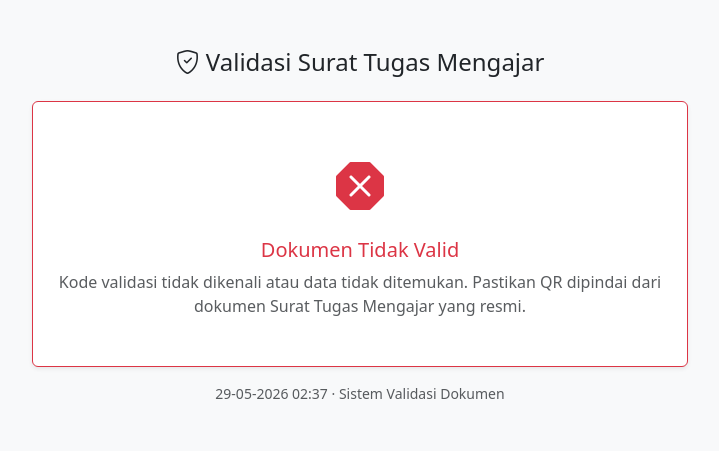
After one commit to mrymodion/kaprodi, a CodeIgniter 4 app: the page made by app/Views/validasi/surat.php in a window 1280 px wide. The commit adds this page. Shown: the top 451 px of the page, without its empty margins (280-999 px from the left). Run offline with PHP 8.4 and a stand-in for CodeIgniter, Linux system fonts and the light colour scheme; the template is opened without the code that fills it, so the values that code supplies are empty; some libraries are stand-ins or nearby versions.

Commit message:
feat: QR code validasi keaslian pada Surat Tugas Mengajar
Tambah QR code di blok tanda tangan PDF yang mengarah ke halaman
validasi publik (/validasi/surat). Token stateless berbasis HMAC
(dosen_id:ta_id) dengan secret per-instalasi di WRITEPATH, tanpa
tabel baru. Halaman validasi menampilkan data dosen, prodi, TA,
daftar MK, dan penandatangan sesuai basis data resmi.

Menambah dependency chillerlan/php-qrcode (output PNG via GD).

https://claude.ai/code/session_01ReQ8y7HSMLLPG2MNMTkuCP

```diff
--- a/app/Config/Routes.php
+++ b/app/Config/Routes.php
@@ -18,6 +18,9 @@ $routes->post('tracer/isi/(:segment)', 'Tracer\PublicTracerController::submit/$1
 // Form publik survei kepuasan pengguna lulusan (diisi atasan/pengguna, tanpa login)
 $routes->get('kepuasan/isi/(:segment)',  'Tracer\PublicKepuasanController::form/$1');
 $routes->post('kepuasan/isi/(:segment)', 'Tracer\PublicKepuasanController::submit/$1');
+
+// Validasi publik Surat Tugas Mengajar via QR code (tanpa login)
+$routes->get('validasi/surat', 'Validasi::surat');
 
 // Routes yang butuh autentikasi (filter 'session' & 'prodiScope' diaktifkan di Config/Filters.php)
 $routes->group('', ['filter' => ['session', 'prodiScope']], function ($routes) {
--- a/app/Controllers/Akun/DtprController.php
+++ b/app/Controllers/Akun/DtprController.php
@@ -247,6 +247,7 @@ class DtprController extends BaseController
             'dasar'      => '',
             'signerNama' => $signer['nama'],
             'signerNip'  => $signer['nip'],
+            'qr'         => (new \App\Services\SuratValidator())->qrDataUri((int) $d['id'], $taId),
         ];
 
         $html   = view('dosen/pengampu/surat_tugas', $data);
--- a/app/Controllers/Dosen/PengampuController.php
+++ b/app/Controllers/Dosen/PengampuController.php
@@ -287,6 +287,7 @@ class PengampuController extends BaseController
             'dasar'      => trim((string) $this->request->getPost('dasar')),
             'signerNama' => trim((string) $this->request->getPost('signer_nama')),
             'signerNip'  => trim((string) $this->request->getPost('signer_nip')),
+            'qr'         => (new \App\Services\SuratValidator())->qrDataUri($dosenId, $taId),
         ];
 
         $html   = view('dosen/pengampu/surat_tugas', $data);
--- /dev/null
+++ b/app/Views/validasi/surat.php
@@ -0,0 +1,63 @@
+<!DOCTYPE html>
+<html lang="id">
+<head>
+<meta charset="utf-8">
+<meta name="viewport" content="width=device-width, initial-scale=1">
+<title>Validasi Surat Tugas Mengajar</title>
+<link href="https://cdn.jsdelivr.net/npm/bootstrap@5.3.3/dist/css/bootstrap.min.css" rel="stylesheet">
+<link href="https://cdn.jsdelivr.net/npm/bootstrap-icons@1.11.3/font/bootstrap-icons.min.css" rel="stylesheet">
+</head>
+<body class="bg-light">
+<div class="container py-5" style="max-width:680px">
+    <div class="text-center mb-4">
+        <h4 class="mb-0"><i class="bi bi-shield-check"></i> Validasi Surat Tugas Mengajar</h4>
+    </div>
+
+    <?php if (empty($valid)): ?>
+        <div class="card border-danger shadow-sm">
+            <div class="card-body text-center py-5">
+                <i class="bi bi-x-octagon-fill text-danger" style="font-size:3rem"></i>
+                <h5 class="mt-3 text-danger">Dokumen Tidak Valid</h5>
+                <p class="text-muted mb-0">Kode validasi tidak dikenali atau data tidak ditemukan. Pastikan QR dipindai dari dokumen Surat Tugas Mengajar yang resmi.</p>
+            </div>
+        </div>
+    <?php else: ?>
+        <div class="card border-success shadow-sm">
+            <div class="card-header bg-success text-white d-flex align-items-center gap-2">
+                <i class="bi bi-patch-check-fill"></i> <span class="fw-semibold">Dokumen Terverifikasi</span>
+            </div>
+            <div class="card-body">
+                <p class="small text-muted">Data berikut sesuai dengan basis data resmi program studi pada saat pemindaian.</p>
+                <table class="table table-sm">
+                    <tr><th style="width:35%">Nama Dosen</th><td><?= esc($namaDosen) ?></td></tr>
+                    <?php if (!empty($nidn)): ?><tr><th>NIDN</th><td><?= esc($nidn) ?></td></tr><?php endif ?>
+                    <tr><th>Program Studi</th><td><?= esc($prodiNama) ?></td></tr>
+                    <?php if (!empty($ptNama)): ?><tr><th>Perguruan Tinggi</th><td><?= esc($ptNama) ?></td></tr><?php endif ?>
+                    <tr><th>Tahun Akademik</th><td><?= esc($ta['kode'] ?? '-') ?></td></tr>
+                    <?php if (!empty($signer)): ?><tr><th>Ditandatangani</th><td><?= esc($signer) ?> <span class="text-muted">(Kaprodi)</span></td></tr><?php endif ?>
+                </table>
+
+                <h6 class="mt-3">Mata Kuliah Diampu</h6>
+                <div class="table-responsive">
+                    <table class="table table-sm table-bordered align-middle">
+                        <thead class="table-light"><tr><th>Kode</th><th>Mata Kuliah</th><th class="text-center">SKS</th><th class="text-center">Kelas</th></tr></thead>
+                        <tbody>
+                        <?php foreach ($list as $r): ?>
+                            <tr>
+                                <td><small><?= esc($r['kode_mk'] ?? '-') ?></small></td>
+                                <td><?= esc($r['nama_mk']) ?></td>
+                                <td class="text-center"><?= (float) $r['sks'] ?></td>
+                                <td class="text-center"><?= (int) $r['jumlah_kelas'] ?></td>
+                            </tr>
+                        <?php endforeach ?>
+                        </tbody>
+                    </table>
+                </div>
+            </div>
+        </div>
+    <?php endif ?>
+
+    <p class="text-center text-muted small mt-3 mb-0"><?= esc(date('d-m-Y H:i')) ?> &middot; Sistem Validasi Dokumen</p>
+</div>
+</body>
+</html>
--- a/composer.json
+++ b/composer.json
@@ -5,6 +5,7 @@
     "type": "project",
     "require": {
         "php": "^8.2",
+        "chillerlan/php-qrcode": "^6.0",
         "codeigniter4/framework": "^4.7",
         "codeigniter4/settings": "^2.2",
         "codeigniter4/shield": "^1.3",
```
Also changed, not shown: app/Controllers/Validasi.php (added, +59 -0 lines), app/Services/SuratValidator.php (added, +61 -0 lines), app/Views/dosen/pengampu/surat_tugas.php (+13 -3 lines), 2 other files.
